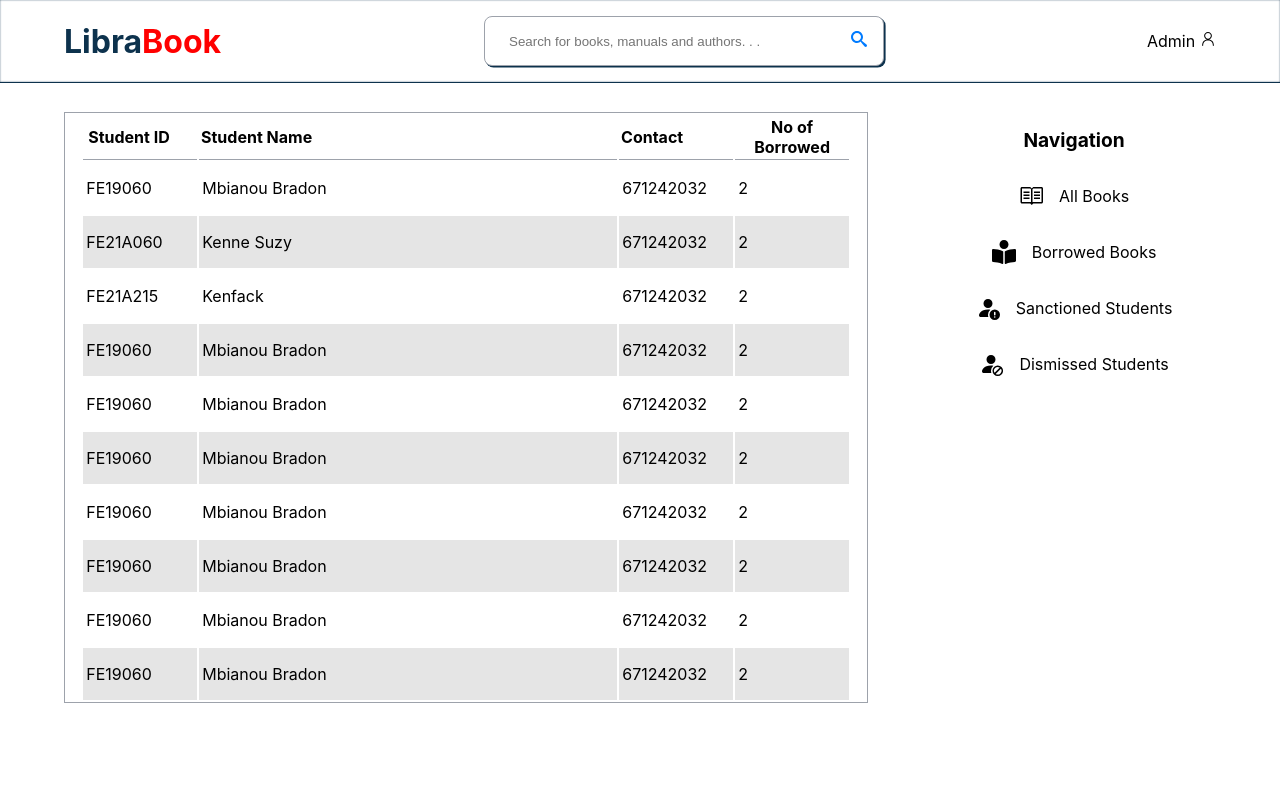
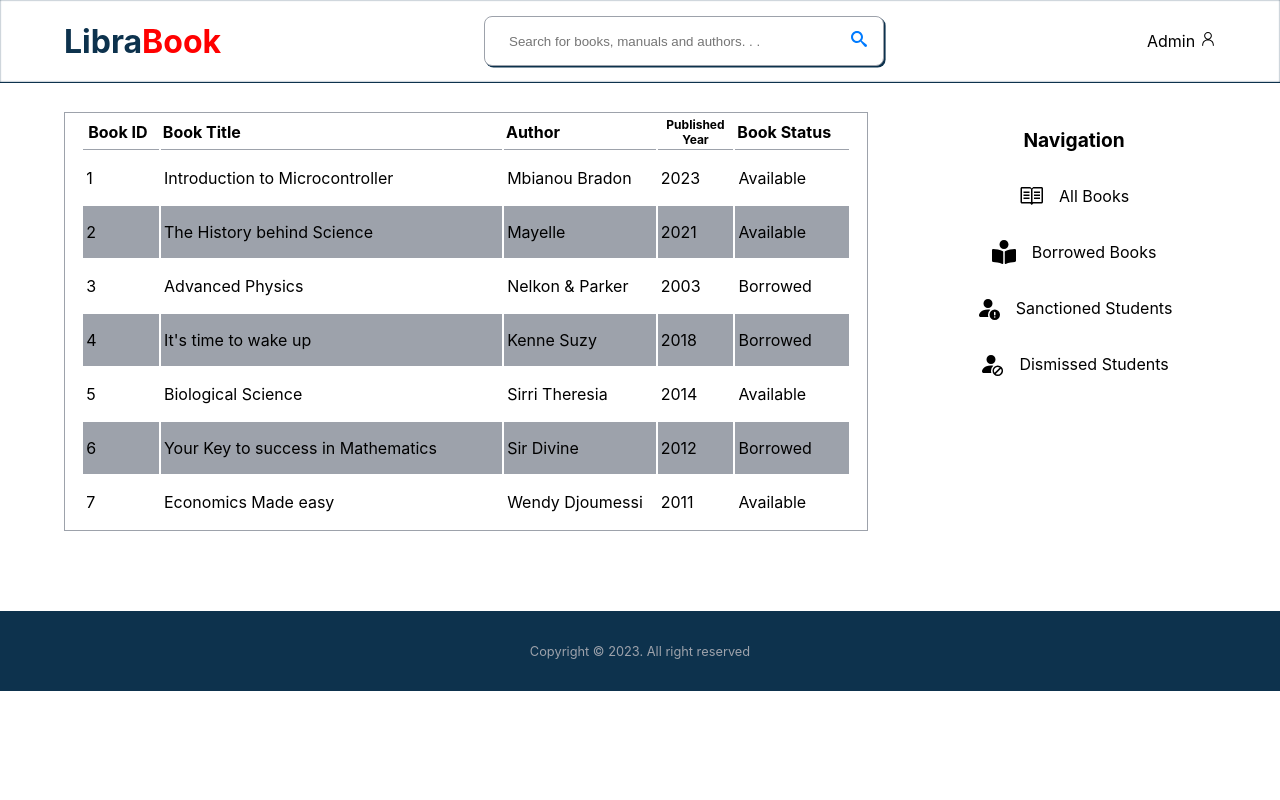
Before and after one commit to mbianou-bradon/Library-management-system, a React (Create React App) app: page / in a window 1280 px wide. Shown: the top 800 px of the page. Built offline with nearby package versions, Linux system fonts and the light colour scheme.

Commit message:
Completed book table

```diff
--- a/src/App.css
+++ b/src/App.css
@@ -12,7 +12,7 @@
 }
 
 main {
-  height: 100vh;
+  /* height: 100vh; */
   display: flex;
   margin-block-start: 5rem;
   margin-block-end: auto;
--- /dev/null
+++ b/src/BookTable/BookTable.jsx
@@ -0,0 +1,49 @@
+import React from "react"
+import { bookData } from "../studentData"
+import "./booktable.css"
+
+export default function BookTable(){
+    const [bookDataInfo, setBookDataInfo] = React.useState(bookData)
+
+    const handleFilter = () => {
+        setBookDataInfo(bookDataInfo.filter(book => book.status === "Borrowed"));
+    }
+    return(
+        <div className="table_container">
+            <table>
+                <thead>
+                    <th>
+                        <td>Book ID</td>
+                    </th>
+                    <th>
+                        <td>Book Title</td>
+                    </th>
+                    <th>
+                        <td>Author</td>
+                    </th>
+                    <th>
+                        <td>Published Year</td>
+                    </th>
+                    <th>
+                        <td>Book Status</td>
+                    </th>
+                </thead>
+                <tbody>
+                    {
+                        bookDataInfo.map((book, index)=>{
+                            return (
+                                <tr key={index}>
+                                    <td>{book.BookID}</td>
+                                    <td>{book.BookTitle}</td>
+                                    <td>{book.author}</td>
+                                    <td>{book.publishedYear}</td>
+                                    <td>{book.status}</td>
+                                </tr>
+                            )
+                        })
+                    }
+                </tbody>
+            </table>
+        </div>
+    )
+}
--- /dev/null
+++ b/src/BookTable/booktable.css
@@ -0,0 +1,60 @@
+.table_container {
+    width: 75%;
+    padding-inline-start : 4rem;
+    margin-block: 2rem;
+}
+
+table {
+    border: 1px solid var(--neutral-gray);
+    width: 100%;
+    padding-inline: 1rem;
+}
+
+thead th{
+    border-bottom: 1px solid var(--neutral-gray);
+}
+thead th:nth-child(1){
+    width: 10%;
+    padding-inline-start: 0.2rem;
+}
+
+thead th:nth-child(2){
+    width: 45%;
+
+}
+
+thead th:nth-child(3){
+    width: 20%;
+
+}
+
+thead th:nth-child(4){
+    width: 10%;
+    font-size: 0.75rem;
+
+}
+
+thead th:nth-child(5){
+    width: 15%;
+
+}
+
+tbody td {
+    padding-block: 1rem;
+    padding-inline-start: 0.2rem;
+}
+
+tbody tr {
+    transition: 0.1s ease-in-out;
+}
+
+tbody tr:nth-child(even){
+    background-color: var(--neutral-gray);
+}
+
+tbody tr:hover {
+    transform: scale(1.01);
+    background-color: var(--primary-color-dark);
+    color: white;
+
+}
--- a/src/components/BookList/BookList.jsx
+++ b/src/components/BookList/BookList.jsx
@@ -2,6 +2,7 @@ import React from "react"
 import "./booklist.css"
 import BookCard from "../BookCard/BookCard"
 import StudentTable from "../StudentTable/StudentTable";
+import BookTable from "../../BookTable/BookTable";
 
 export default function BookList(){
 
@@ -11,7 +12,8 @@ export default function BookList(){
     return (
         <>
         {isAdmin?
-            <StudentTable/>
+            // <StudentTable/>
+            <BookTable />
             :
             <div className="book_list_container">
                 <div>
--- a/src/components/StudentTable/StudentTable.jsx
+++ b/src/components/StudentTable/StudentTable.jsx
@@ -1,4 +1,4 @@
-import studentData from "../../studentData"
+import { studentData } from "../../studentData"
 import "./studenttable.css"
 
 export default function StudentTable(){
--- a/src/studentData.js
+++ b/src/studentData.js
@@ -1,6 +1,6 @@
-const studentData = [
+export const studentData = [
     {
-        StudentID : "FE19060",
+        StudentID : "FE19A060",
         StudentName: "Mbianou Bradon",
         Contact : "671242032",
         borrowedBooks : 2
@@ -8,8 +8,8 @@ const studentData = [
     {
         StudentID : "FE21A060",
         StudentName: "Kenne Suzy",
-        Contact : "671242032",
-        borrowedBooks : 2
+        Contact : "650398429",
+        borrowedBooks : 6
     },
     {
         StudentID : "FE21A215",
@@ -18,48 +18,80 @@ const studentData = [
         borrowedBooks : 2
     },
     {
-        StudentID : "FE19060",
-        StudentName: "Mbianou Bradon",
-        Contact : "671242032",
-        borrowedBooks : 2
+        StudentID : "FE21A438",
+        StudentName: "Matho Mayelle",
+        Contact : "671314556",
+        borrowedBooks : 1
+    },
+    {
+        StudentID : "FE21A173",
+        StudentName: "Djoumessi Wendy",
+        Contact : "654561952",
+        borrowedBooks : 6
     },
     {
         StudentID : "FE19060",
-        StudentName: "Mbianou Bradon",
-        Contact : "671242032",
-        borrowedBooks : 2
+        StudentName: "Sirri Theresia",
+        Contact : "650910496",
+        borrowedBooks : 5
     },
     {
-        StudentID : "FE19060",
-        StudentName: "Mbianou Bradon",
+        StudentID : "FE21A216",
+        StudentName: "Kimbi Cyril",
         Contact : "671242032",
-        borrowedBooks : 2
-    },
-    {
-        StudentID : "FE19060",
-        StudentName: "Mbianou Bradon",
-        Contact : "671242032",
-        borrowedBooks : 2
-    },
-    {
-        StudentID : "FE19060",
-        StudentName: "Mbianou Bradon",
-        Contact : "671242032",
-        borrowedBooks : 2
-    },
-    {
-        StudentID : "FE19060",
-        StudentName: "Mbianou Bradon",
-        Contact : "671242032",
-        borrowedBooks : 2
-    },
-    {
-        StudentID : "FE19060",
-        StudentName: "Mbianou Bradon",
-        Contact : "671242032",
-        borrowedBooks : 2
+        borrowedBooks : 0
     },
 
 ]
 
-export default studentData;
+export const bookData = [
+    {
+        BookID : "1",
+        BookTitle : "Introduction to Microcontroller",
+        author : "Mbianou Bradon",
+        publishedYear : "2023",
+        status : "Available",
+    },
+    {
+        BookID : "2",
+        BookTitle : "The History behind Science",
+        author : "Mayelle",
+        publishedYear : "2021",
+        status : "Available",
+    },
+    {
+        BookID : "3",
+        BookTitle : "Advanced Physics",
+        author : "Nelkon & Parker",
+        publishedYear : "2003",
+        status : "Borrowed",
+    },
+    {
+        BookID : "4",
+        BookTitle : "It's time to wake up",
+        author : "Kenne Suzy",
+        publishedYear : "2018",
+        status : "Borrowed",
+    },
+    {
+        BookID : "5",
+        BookTitle : "Biological Science",
+        author : "Sirri Theresia",
+        publishedYear : "2014",
+        status : "Available",
+    },
+    {
+        BookID : "6",
+        BookTitle : "Your Key to success in Mathematics",
+        author : "Sir Divine",
+        publishedYear : "2012",
+        status: "Borrowed",
+    },
+    {
+        BookID : "7",
+        BookTitle : "Economics Made easy",
+        author : "Wendy Djoumessi",
+        publishedYear : "2011",
+        status : "Available"
+    }
+]
```
